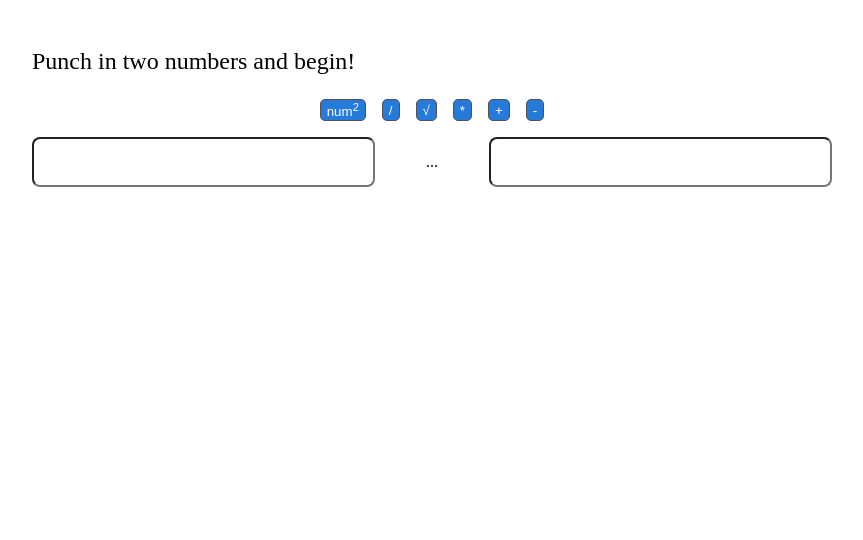
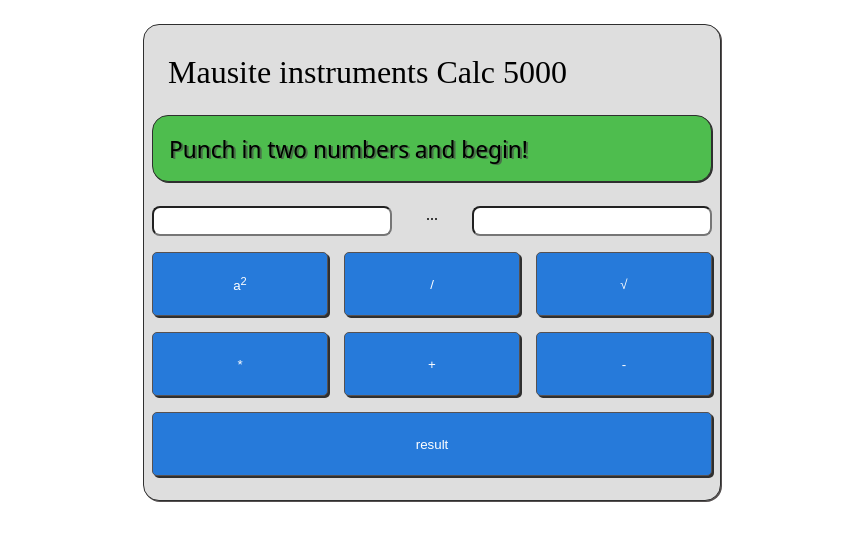
Before and after one commit to Mau-programmer/calc, a plain HTML site: page index.html in a window 1280 px wide. Shown: the whole page, without its empty margins (208-1071 px from the left). Drawn offline with Linux system fonts and the light colour scheme.

Commit message:
Added the result button; styled the calculator

```diff
--- a/app.js
+++ b/app.js
@@ -2,30 +2,44 @@ const inp1 = document.getElementById('num1');
 const inp2 = document.getElementById('num2');
 const result = document.getElementById('output');
 const selectedOption = document.getElementById('selectedOption');
-function square(btn) {
+const maths = {
+    "square": (el) => {
         result.innerHTML = (inp1.value * inp1.value) + ", " + (inp2.value * inp2.value);
-    selectedOption.innerHTML = btn.innerHTML;
-} function root(btn) {
+        selectedOption.innerHTML = el.innerHTML;
+    },
+    "root": (el) => {
         result.innerHTML = Math.sqrt(inp1.value) + ", " + Math.sqrt(inp2.value);
-    selectedOption.innerHTML = btn.innerHTML;
-} function divide(btn) {
+        selectedOption.innerHTML = el.innerHTML;
+    },
+    "divide": (el) => {
         if (parseFloat(inp2.value) === 0) {
             result.innerHTML = "You tought you could trick me!";
-        selectedOption.innerHTML = btn.innerHTML;
+            selectedOption.innerHTML = el.innerHTML;
             return;
         }
         result.innerHTML = parseFloat(inp1.value) / parseFloat(inp2.value);
-    selectedOption.innerHTML = btn.innerHTML;
+        selectedOption.innerHTML = el.innerHTML;
+    },
+    "multi": (el) => {
+        result.innerHTML = parseFloat(inp1.value) * parseFloat(inp2.value);
+        selectedOption.innerHTML = el.innerHTML;
+    },
+    "add": (el) => {
+        result.innerHTML = parseFloat(inp1.value) + parseFloat(inp2.value);
+        selectedOption.innerHTML = el.innerHTML;
+    },
+    "min": (el) => {
+        result.innerHTML = parseFloat(inp1.value) - parseFloat(inp2.value);
+        selectedOption.innerHTML = el.innerHTML;
+    },
+    "resultForInp": () => {
+        let nums = output.innerHTML.split(", ");
+        if (nums.length === 2) {
+            inp1.value = nums[0];
+            inp2.value = nums[1];
+        } else {
+            inp1.value = nums[0];
+            inp2.value = "";
         }
-function multi(btn) {
-    result.innerHTML = parseFloat(inp1.value) * parseFloat(inp2.value);
-    selectedOption.innerHTML = btn.innerHTML;
     }
-function add(btn) {
-    result.innerHTML = parseFloat(inp1.value) + parseFloat(inp2.value);
-    selectedOption.innerHTML = btn.innerHTML;
 }
-function min(btn) {
-    result.innerHTML = parseFloat(inp1.value) - parseFloat(inp2.value);
-    selectedOption.innerHTML = btn.innerHTML;
-}
--- a/index.html
+++ b/index.html
@@ -10,20 +10,26 @@
 
 <body>
     <main>
-        <p id="output">Punch in two numbers and begin!</p>
-        <div class="optionContainer">
-            <button onclick="square(this)"">num<sup>2</sup></button>
-        <button onclick=" divide(this)">/</button>
-            <button onclick="root(this)">&Sqrt;</button>
-            <button onclick="multi(this)">*</button>
-            <button onclick="add(this)">+</button>
-            <button onclick="min(this)">-</button>
+        <div id="calc">
+            <h1 id="name">Mausite instruments Calc 5000</h1>
+            <p id="output">Punch in two numbers and begin!</p>
+
+            <div class="inpContainer">
+                <input type="number" id="num1">
+                <p id="selectedOption">...</p>
+                <input type="text" id="num2">
+            </div>
+            <div class="optionContainer">
+                <button onclick="maths.square(this)"">a<sup>2</sup></button>
+        <button onclick=" maths.divide(this)">/</button>
+                <button onclick="maths.root(this)">&Sqrt;</button>
+                <button onclick="maths.multi(this)">*</button>
+                <button onclick="maths.add(this)">+</button>
+                <button onclick="maths.min(this)">-</button>
+                <button onclick="maths.resultForInp(this)">result</button>
+            </div>
         </div>
-        <div class="inpContainer">
-            <input type="number" id="num1">
-            <p id="selectedOption">...</p>
-            <input type="text" id="num2">
-        </div>
+
     </main>
 
 
--- a/style.css
+++ b/style.css
@@ -1,3 +1,5 @@
+@import url('https://fonts.googleapis.com/css2?family=Noto+Sans+Display:ital,wght@0,100..900;1,100..900&display=swap');
+
 main {
     padding: 1rem;
     max-width: 800px;
@@ -5,23 +7,58 @@ main {
 }
 
 .optionContainer {
-    display: flex;
-    justify-content: center;
+    display: grid;
+    grid-template-columns: 1fr 1fr 1fr;
     gap: 1rem;
     margin: 1rem 0;
+
+}
+
+.optionContainer>* {
+
+    background-color: #267ada;
+    height: 4rem;
+    box-shadow: #2f2f2f 2px 2px;
+    transition: 0.25s all ease-in-out;
+}
+
+.optionContainer>*:hover {
+    background-color: #246fc5;
+    box-shadow: #2f2f2f 1px 1px;
 }
 
 .inpContainer {
     display: grid;
     grid-template-columns: 3fr 1fr 3fr;
+
+}
+
+.inpContainer>* {
+    height: 1.5rem;
+    margin: 0;
 }
 
 .inpContainer p {
     text-align: center;
 }
 
+@media (max-width: 600px) {
+    .inpContainer {
+        display: grid;
+        grid-template-columns: 3fr;
+    }
+
+}
+
 #output {
     font-size: 1.5rem;
+    background-color: #4ebd4e;
+    padding: 1rem;
+    border-radius: 1rem;
+    font-family: 'noto sans display';
+    text-shadow: 2px 1px #474747a8;
+    border: 1px solid #2f2f2f;
+    box-shadow: #2f2f2f 1px 1px;
 }
 
 input {
@@ -34,3 +71,23 @@ button {
     border: 1px solid #565151;
     border-radius: 5px;
 }
+
+#calc {
+    background-color: rgb(222, 222, 222);
+    padding: 0.5rem;
+    border-radius: 1rem;
+    border: 1px solid #2f2f2f;
+    box-shadow: 1px 1px #565151;
+    width: 70%;
+    margin: 0 auto;
+}
+
+#name {
+    font-weight: lighter;
+    padding-left: 1rem;
+}
+
+#calc button:last-child {
+    grid-column-start: 1;
+    grid-column-end: 4;
+}
```
Lines whose indentation alone changed are shown as unchanged.
